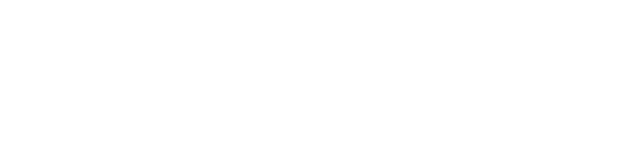
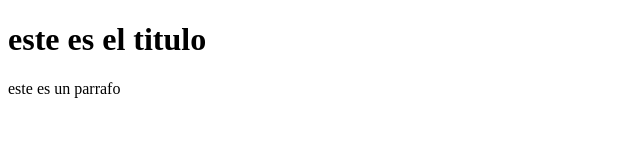
Before and after one commit to giancarloariasva/git-Fazt, a plain HTML site: page index.html in a window 1280 px wide. Shown: the whole page, without its empty margins (0-640 px from the left). Drawn offline with Linux system fonts and the light colour scheme.

Commit message:
Update index.html
para verlo online

```diff
--- a/index.html
+++ b/index.html
@@ -7,6 +7,7 @@
     <title>Primera pagina</title>
 </head>
 <body>
-
+    <h1>este es el titulo</h1>
+    <p>este es un parrafo</p>
 </body>
 </html>
```
